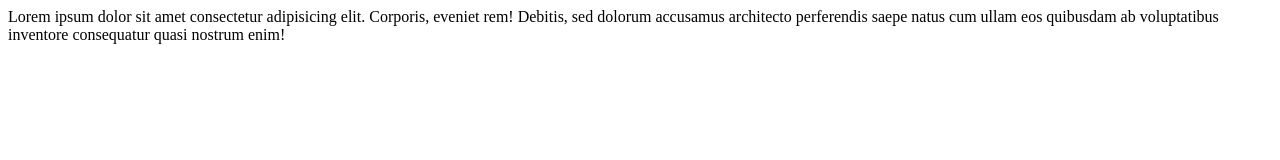
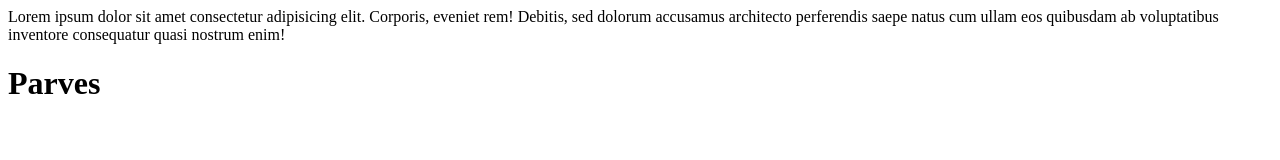
Before and after one commit to parves013/first-repo, a plain HTML site: page index.html in a window 1280 px wide. Drawn offline with Linux system fonts and the light colour scheme.

Commit message:
Update index.html

```diff
--- a/index.html
+++ b/index.html
@@ -7,6 +7,6 @@
 </head>
 <body>
     Lorem ipsum dolor sit amet consectetur adipisicing elit. Corporis, eveniet rem! Debitis, sed dolorum accusamus architecto perferendis saepe natus cum ullam eos quibusdam ab voluptatibus inventore consequatur quasi nostrum enim!
-
+    <h1>Parves </h1>
 </body>
 </html>
```
